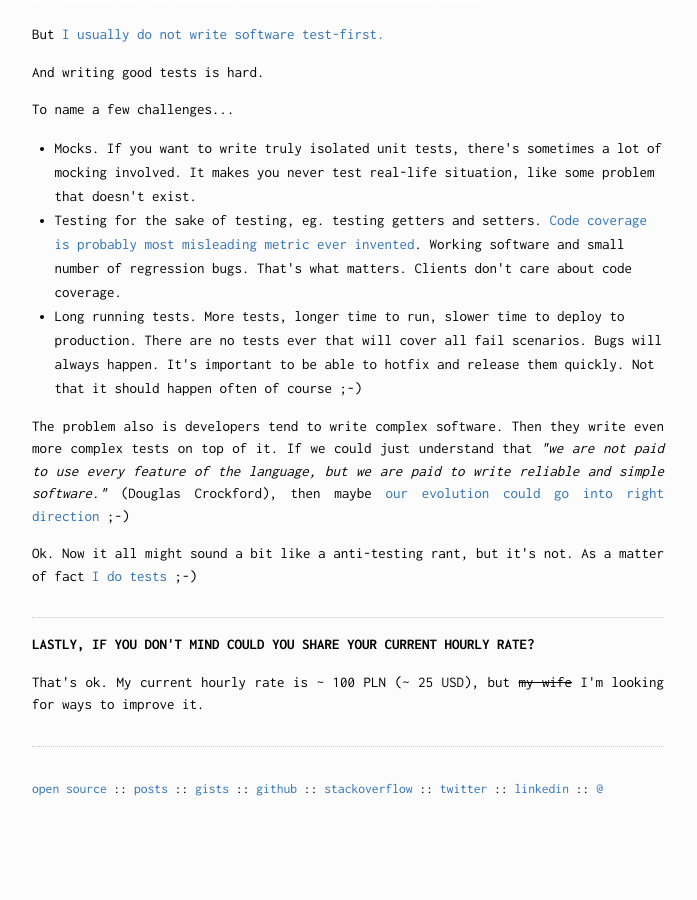
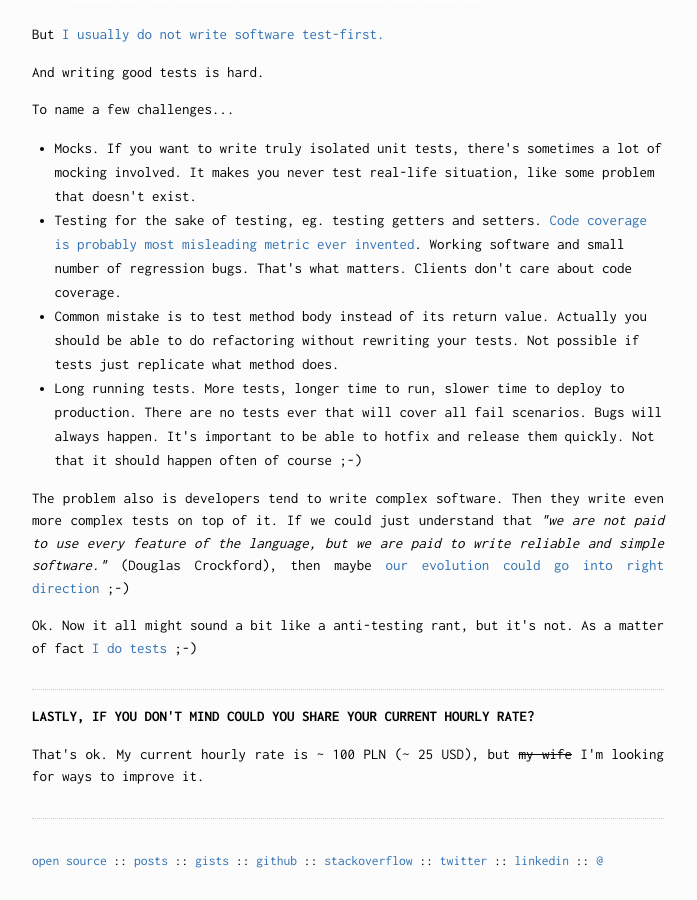
Before and after one commit to sobstel/sobstel.github.com, a Jekyll site: the page built from xteam.html, in a window 1280 px wide and 900 px high, scrolled down 3521 px. Shown: the whole window, without its empty margins (292-989 px from the left). Built offline with Jekyll 4.4.1, drawn with Linux system fonts in a browser that asks for light colours; before the commit the page ends 4349 px from its top, so only the background shows below that.

Commit message:
xteam minor changes

```diff
--- a/xteam.html
+++ b/xteam.html
@@ -130,6 +130,10 @@ permalink: /xteam/
       Working software and small number of regression bugs. That's what matters. Clients don't care about code coverage.
     </li>
     <li>
+      Common mistake is to test method body instead of its return value. Actually you should be able to do refactoring without rewriting your tests.
+      Not possible if tests just replicate what method does.
+    </li>
+    <li>
       Long running tests. More tests, longer time to run, slower time to deploy to production.
       There are no tests ever that will cover all fail scenarios. Bugs will always happen. It's important to be able to hotfix and release them quickly.
       Not that it should happen often of course ;-)
```
